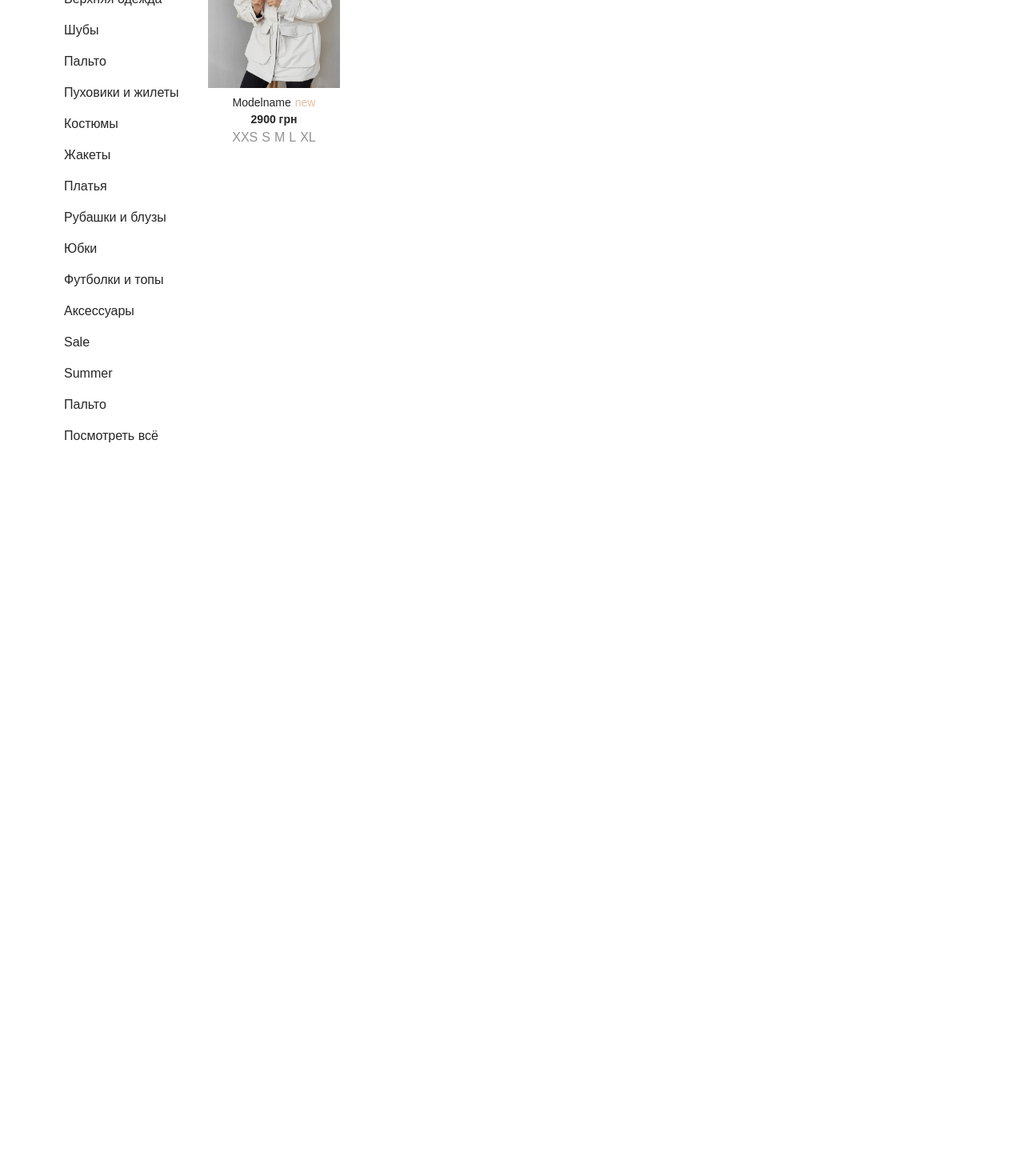
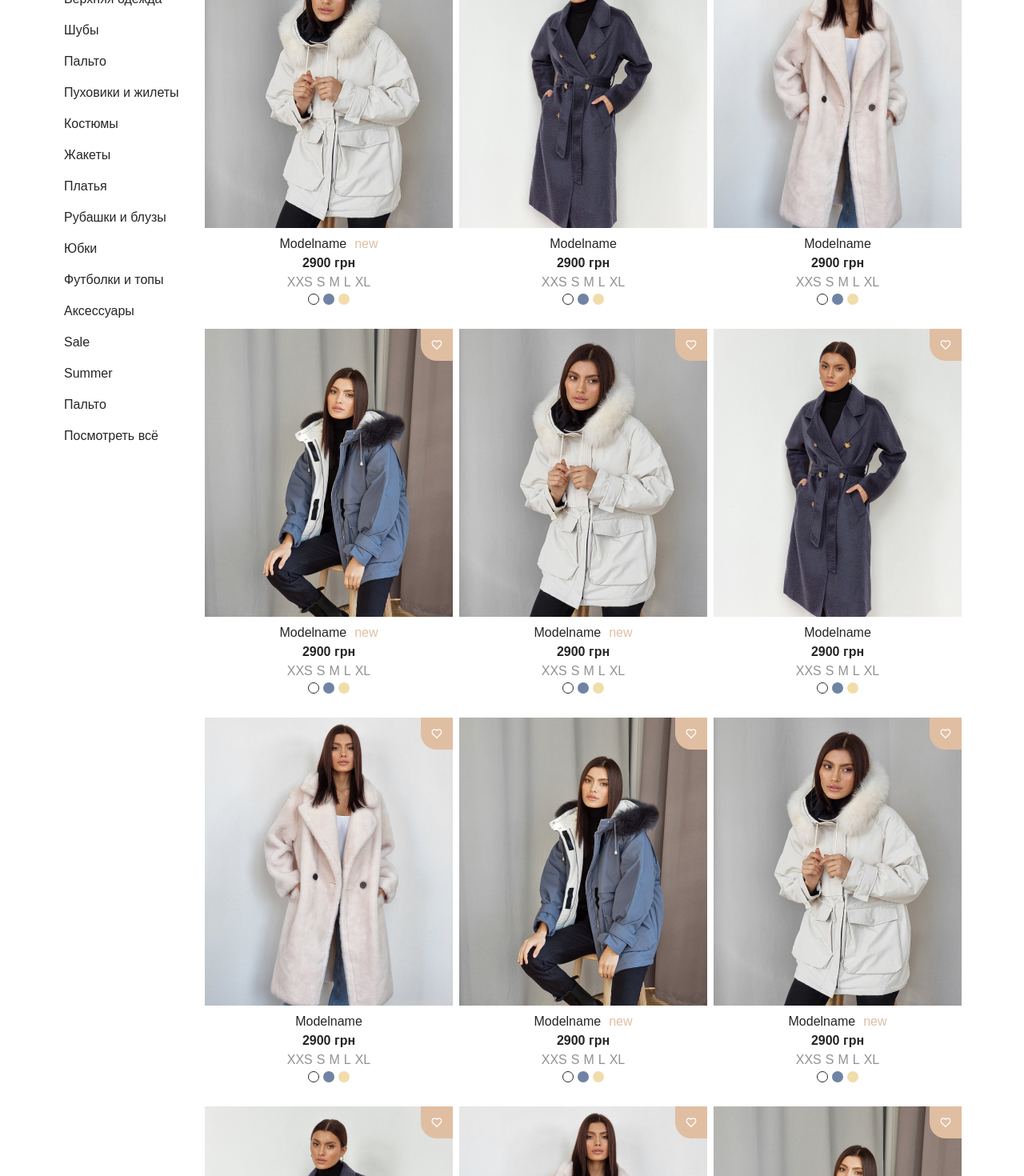
Before and after one commit to uzregxurshid/yanki, a React (Create React App) app: page /catalog in a window 1280 px wide. Shown: the part 280-1750 px from the top of the page at 80% size. Before the commit the page ends 844 px from the top, so only its background shows below. Built offline with nearby package versions, Linux system fonts and the light colour scheme; what tw-elements would draw is missing.

Commit message:
category page completed

```diff
--- a/src/components/catalog/accordion/index.jsx
+++ b/src/components/catalog/accordion/index.jsx
@@ -15,7 +15,7 @@ const AccordionButton = () => {
     accordionMdItem:
       'py-2.5 hidden md:flex justify-center md:justify-start items-center border-b-[.25px] border-[#E0BEA2] w-full md:border-b-0',
     accordionList:
-      'w-full flex flex-col items-center max-h-0 transition-all duration-500  overflow-hidden md:max-h-max  md:w-[150px] md:mr-[30px]',
+      'w-full flex flex-col items-center max-h-0 transition-all duration-500  overflow-hidden md:max-h-max  md:w-[150px] md:mr-[30px] xl:mr-4',
     accordionLink:
       'font-Raleway font-light text-[#252525]  hover:animate-pulse hover:text-[#E0BEA2] transition duration-500 text-[16px] leading-[19px]'
   };
--- a/src/components/catalog/body/index.jsx
+++ b/src/components/catalog/body/index.jsx
@@ -5,6 +5,9 @@ import { Link } from 'react-router-dom';
 import Filters from '../accordion/filters';
 import AccordionButton from '../accordion/index';
 import Model1 from '../../../assets/images/category/card/model1.png';
+import Model2 from '../../../assets/images/category/card/model2.png';
+import Model3 from '../../../assets/images/category/card/model3.png';
+import Model4 from '../../../assets/images/category/card/model4.png';
 import Card from '../card';
 const Category = () => {
   useEffect(() => {
@@ -16,7 +19,7 @@ const Category = () => {
   const style = {
     cat: '',
     container: 'max-w-[1160px] w-full mx-auto  px-5 block',
-    catContainer: 'flex flex-col',
+    catContainer: 'flex flex-col pb-[100px]',
     list: 'flex items-center',
     listItem: 'list-item',
     itemLink:
@@ -49,15 +52,113 @@ const Category = () => {
             <div>
               <AccordionButton />
             </div>
-            <div className="md:flex md:flex-col">
+            <div className="md:flex md:flex-col md:w-full">
               <Filters />
-              <div className="flex">
+              <div className="flex mt-[15px] justify-between w-full flex-wrap sm:grid sm:grid-cols-2 sm:justify-center md:w-full lg:grid-cols-3">
                 <Card
                   image={Model1}
                   navigate={'/catalog/model1'}
                   onFavourite={() => {}}
                   isNew={true}
                   sizes={['XXS', 'S', 'M', 'L', 'XL']}
+                  colors={['#ffffff', '#6F83A4', '#F1DDAA']}
+                  className="justify-self-center xl:ml-2.5 xl:justify-self-start"
+                />
+                <Card
+                  image={Model2}
+                  navigate={'/catalog/model2'}
+                  onFavourite={() => {}}
+                  isNew={false}
+                  sizes={['XXS', 'S', 'M', 'L', 'XL']}
+                  colors={['#ffffff', '#6F83A4', '#F1DDAA']}
+                  className="justify-self-center xl:ml-2.5 xl:justify-self-start"
+                />
+                <Card
+                  image={Model3}
+                  navigate={'/catalog/model3'}
+                  onFavourite={() => {}}
+                  sizes={['XXS', 'S', 'M', 'L', 'XL']}
+                  colors={['#ffffff', '#6F83A4', '#F1DDAA']}
+                  className="justify-self-center xl:ml-2.5 xl:justify-self-start"
+                />
+                <Card
+                  image={Model4}
+                  navigate={'/catalog/model4'}
+                  onFavourite={() => {}}
+                  isNew={true}
+                  sizes={['XXS', 'S', 'M', 'L', 'XL']}
+                  colors={['#ffffff', '#6F83A4', '#F1DDAA']}
+                  className="justify-self-center xl:ml-2.5 xl:justify-self-start"
+                />
+                <Card
+                  image={Model1}
+                  navigate={'/catalog/model1'}
+                  onFavourite={() => {}}
+                  isNew={true}
+                  sizes={['XXS', 'S', 'M', 'L', 'XL']}
+                  colors={['#ffffff', '#6F83A4', '#F1DDAA']}
+                  className="justify-self-center xl:ml-2.5 xl:justify-self-start"
+                />
+                <Card
+                  image={Model2}
+                  navigate={'/catalog/model2'}
+                  onFavourite={() => {}}
+                  isNew={false}
+                  sizes={['XXS', 'S', 'M', 'L', 'XL']}
+                  colors={['#ffffff', '#6F83A4', '#F1DDAA']}
+                  className="justify-self-center xl:ml-2.5 xl:justify-self-start"
+                />
+                <Card
+                  image={Model3}
+                  navigate={'/catalog/model3'}
+                  onFavourite={() => {}}
+                  sizes={['XXS', 'S', 'M', 'L', 'XL']}
+                  colors={['#ffffff', '#6F83A4', '#F1DDAA']}
+                  className="justify-self-center xl:ml-2.5 xl:justify-self-start"
+                />
+                <Card
+                  image={Model4}
+                  navigate={'/catalog/model4'}
+                  onFavourite={() => {}}
+                  isNew={true}
+                  sizes={['XXS', 'S', 'M', 'L', 'XL']}
+                  colors={['#ffffff', '#6F83A4', '#F1DDAA']}
+                  className="justify-self-center xl:ml-2.5 xl:justify-self-start"
+                />
+                <Card
+                  image={Model1}
+                  navigate={'/catalog/model1'}
+                  onFavourite={() => {}}
+                  isNew={true}
+                  sizes={['XXS', 'S', 'M', 'L', 'XL']}
+                  colors={['#ffffff', '#6F83A4', '#F1DDAA']}
+                  className="justify-self-center xl:ml-2.5 xl:justify-self-start"
+                />
+                <Card
+                  image={Model2}
+                  navigate={'/catalog/model2'}
+                  onFavourite={() => {}}
+                  isNew={false}
+                  sizes={['XXS', 'S', 'M', 'L', 'XL']}
+                  colors={['#ffffff', '#6F83A4', '#F1DDAA']}
+                  className="justify-self-center xl:ml-2.5 xl:justify-self-start"
+                />
+                <Card
+                  image={Model3}
+                  navigate={'/catalog/model3'}
+                  onFavourite={() => {}}
+                  sizes={['XXS', 'S', 'M', 'L', 'XL']}
+                  colors={['#ffffff', '#6F83A4', '#F1DDAA']}
+                  className="justify-self-center xl:ml-2.5 xl:justify-self-start"
+                />
+                <Card
+                  image={Model4}
+                  navigate={'/catalog/model4'}
+                  onFavourite={() => {}}
+                  isNew={true}
+                  sizes={['XXS', 'S', 'M', 'L', 'XL']}
+                  colors={['#ffffff', '#6F83A4', '#F1DDAA']}
+                  className="justify-self-center xl:ml-2.5 xl:justify-self-start"
                 />
               </div>
             </div>
--- a/src/components/catalog/card/index.jsx
+++ b/src/components/catalog/card/index.jsx
@@ -4,20 +4,58 @@ import React from 'react';
 import propTypes from 'prop-types';
 import AddFavoriteImg from '../../../assets/images/category/card/favourite.svg';
 const CardBody = styled('div')`
-  width: 165px;
+  width: calc(50% - 4px);
   display: flex;
   flex-direction: column;
-  cursor: pointer;
+  margin-top: 5px;
+  @media (min-width: 640px) {
+    margin-top: 30px;
+    width: 280px;
+  }
+  @media (min-width: 680px) {
+    width: 310px;
+  }
+  @media (min-width: 768px) {
+    width: 270px;
+  }
+  @media (min-width: 788px) {
+    width: 280px;
+  }
+  @media (min-width: 818px) {
+    width: 290px;
+  }
+  @media (min-width: 838px) {
+    width: 300px;
+  }
+  @media (min-width: 858px) {
+    width: 310px;
+  }
+  @media (min-width: 1024px) {
+    width: 265px;
+  }
+  @media (min-width: 1100px) {
+    width: 280px;
+  }
+  @media (min-width: 1140px) {
+    width: 295px;
+  }
+  @media (min-width: 1160px) {
+    width: 310px;
+  }
 `;
 
 const CardImage = styled('div')`
   width: 100%;
-  height: 230px;
+  height: calc(50vw + 43px);
+  display: block;
   background-image: url(${(props) => props.image});
   background-size: cover;
   background-position: center;
   background-repeat: no-repeat;
   position: relative;
+  @media (min-width: 640px) {
+    height: 360px;
+  }
 `;
 
 const AddFavorite = styled('button')`
@@ -41,6 +79,10 @@ const AddFavorite = styled('button')`
     box-shadow: inset 0px 3px 7px rgba(37, 37, 37, 0.15);
     background-color: #cca88a;
   }
+  @media (min-width: 640px) {
+    width: 40px;
+    height: 40px;
+  }
 `;
 
 const CardTitle = styled('div')`
@@ -52,6 +94,10 @@ const CardTitle = styled('div')`
   text-align: center;
   position: relative;
   color: #252525;
+  @media (min-width: 640px) {
+    font-size: 16px;
+    line-height: 19px;
+  }
 `;
 
 const IsNewText = styled('div')`
@@ -63,6 +109,11 @@ const IsNewText = styled('div')`
   font-weight: 300;
   text-align: center;
   margin-left: 5px;
+  @media (min-width: 640px) {
+    font-size: 16px;
+    line-height: 19px;
+    margin-left: 10px;
+  }
 `;
 
 const Price = styled('div')`
@@ -74,6 +125,10 @@ const Price = styled('div')`
   color: #252525;
   margin-top: 5px;
   text-align: center;
+  @media (min-width: 640px) {
+    font-size: 16px;
+    line-height: 19px;
+  }
 `;
 
 const Item = styled('li')`
@@ -87,11 +142,36 @@ const Item = styled('li')`
   margin-left: 5px;
 `;
 
-const Card = ({ image, onFavourite, navigate, modelname, isNew, price, sizes }) => {
+const Color = styled('li')`
+  width: 14px;
+  height: 14px;
+  border-radius: 50%;
+  display: inline-block;
+  margin-left: 5px;
+  background: ${(props) => props.color};
+  cursor: pointer;
+  ${(props) =>
+    props.color === '#ffffff' &&
+    `
+    border: .3px solid #252525;
+  `}
+`;
+
+const Card = ({
+  image,
+  onFavourite,
+  navigate,
+  modelname,
+  isNew,
+  price,
+  sizes,
+  colors,
+  className
+}) => {
   const navigator = useNavigate();
   return (
-    <CardBody onClick={() => navigator(navigate)}>
-      <CardImage image={image}>
+    <CardBody className={className}>
+      <CardImage image={image} onClick={() => navigator(navigate)}>
         <AddFavorite onClick={onFavourite}>
           <img src={AddFavoriteImg} alt="add to favorite" />
         </AddFavorite>
@@ -110,6 +190,13 @@ const Card = ({ image, onFavourite, navigate, modelname, isNew, price, sizes })
           ))}
         </ul>
       )}
+      {colors && (
+        <ul className="mt-[5px] flex justify-center">
+          {colors.map((color, index) => (
+            <Color key={index} color={color} className="first:ml-0" />
+          ))}
+        </ul>
+      )}
     </CardBody>
   );
 };
@@ -120,7 +207,9 @@ Card.propTypes = {
   modelname: propTypes.string,
   isNew: propTypes.bool,
   price: propTypes.string,
-  sizes: propTypes.array
+  sizes: propTypes.array,
+  colors: propTypes.array,
+  className: propTypes.string
 };
 
 export default Card;
--- a/src/pages/catalog/index.jsx
+++ b/src/pages/catalog/index.jsx
@@ -1,11 +1,13 @@
 import Category from '../../components/catalog/body';
 import Header from '../../components/catalog/header/index';
+import Footer from '../../components/home/footer/index';
 
 const Catalog = () => {
   return (
     <>
       <Header />
       <Category />
+      <Footer />
     </>
   );
 };
```
